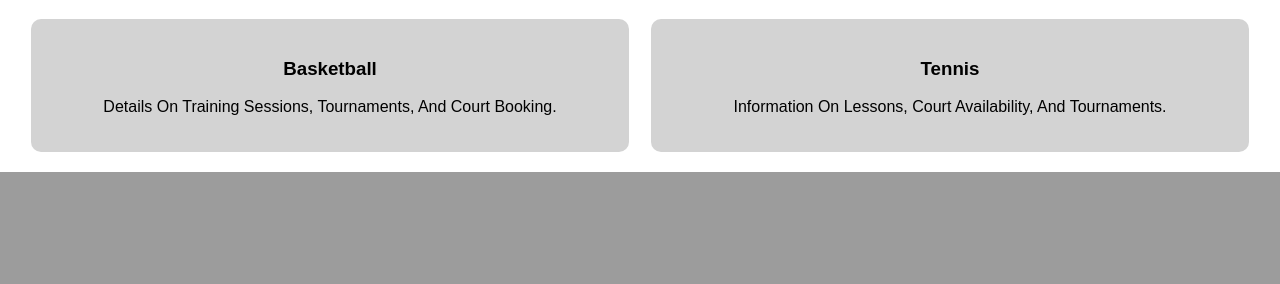
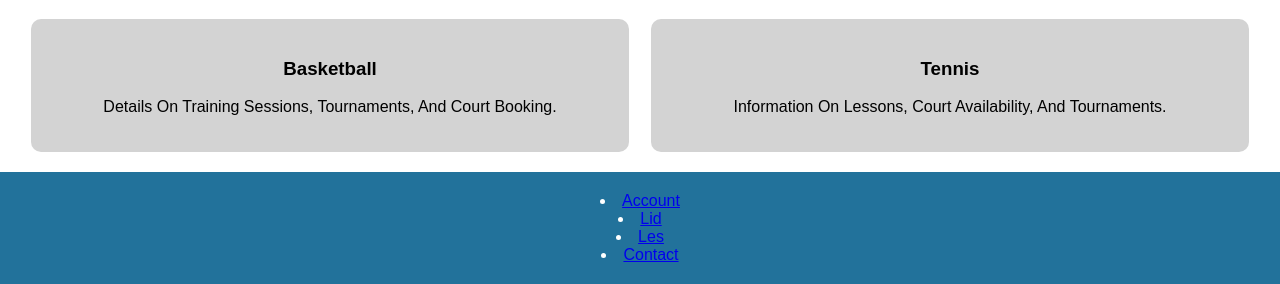
Before and after one commit to jahir2004/fitforfun-project, a PHP site: page / in a window 1280 px wide. Shown: the part 699-983 px from the top of the page. Before the commit the page ends 871 px from the top, so only its background shows below. Run offline with PHP 8.4, Linux system fonts and the light colour scheme.

Commit message:
verandering

```diff
--- a/home.css
+++ b/home.css
@@ -80,3 +80,10 @@ header {
     text-align: center;
     border-radius: 10px;
 }
+
+footer {
+    background-color: #22729b;
+    color: white;
+    padding: 20px 0;
+    text-align: center;
+}
--- a/index.php
+++ b/index.php
@@ -38,5 +38,14 @@
             <p>Information On Lessons, Court Availability, And Tournaments.</p>
         </div>
     </section>
+
+    <footer>
+            <div class ="footer-content">
+                <li><a href="account.php">Account</a></li>
+                <li><a href="#">Lid</a></li>
+                <li><a href="#">Les</a></li>
+                <li><a href="#">Contact</a></li>
+            </div>
+        </footer>
 </body>
 </html>
```
Also changed, not shown: account.css (+7 -0 lines), account.php (+9 -0 lines).
